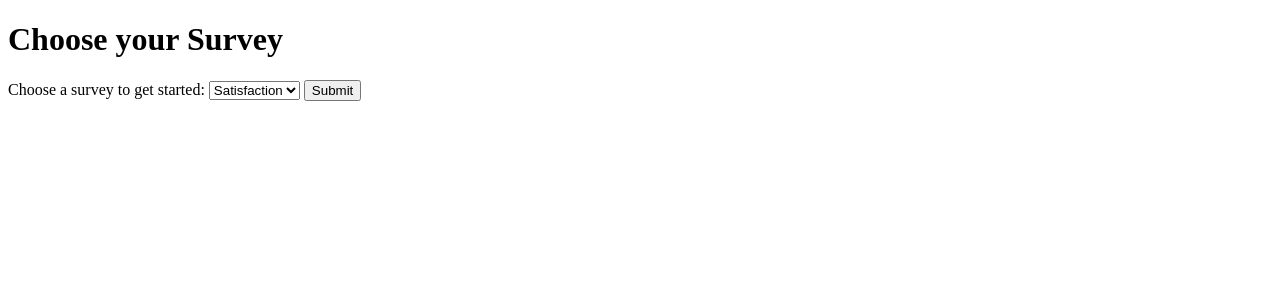
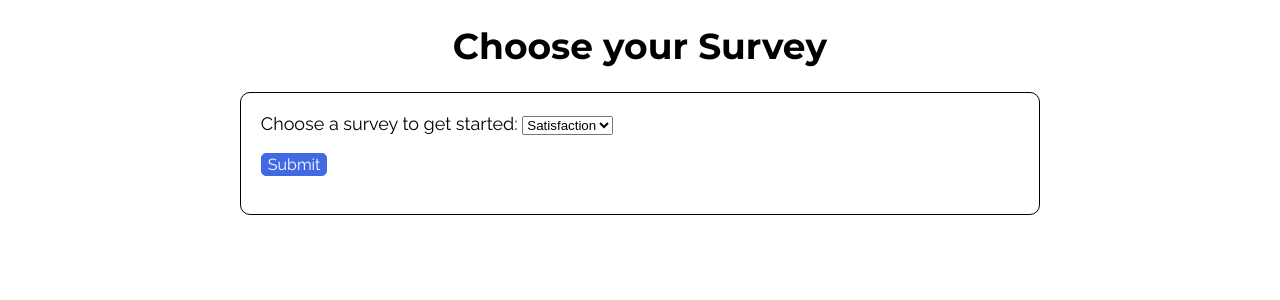
Before and after one commit to awildstone/Flask_Survey, a Flask app: page / in a window 1280 px wide. Shown: the top 300 px of the page. Run offline with Flask 2, Linux system fonts and the light colour scheme.

Commit message:
add basic styles

```diff
--- a/static/app.css
+++ b/static/app.css
@@ -1,8 +1,43 @@
+h1,
+h2 {
+	font-family: 'Montserrat', sans-serif;
+	text-align: center;
+}
+
+body {
+	font-family: 'Raleway', sans-serif;
+	font-size: 18px;
+}
+
+.container {
+	width: 60%;
+	margin: auto;
+	padding: 20px;
+	border: 1px solid black;
+	border-radius: 10px;
+}
+
 .error {
 	text-align: center;
+	margin: 20px auto 20px auto;
 	background-color: tomato;
 	font-size: 1.5rem;
 	width: 40%;
 	border: 1px solid tomato;
 	border-radius: 5px;
 }
+
+button {
+	font-family: 'Raleway', sans-serif;
+	font-size: 1rem;
+	color: white;
+	background-color: royalblue;
+	border: 1px royalblue solid;
+	border-radius: 5px;
+}
+
+button:hover {
+	cursor: pointer;
+	background-color: skyblue;
+	color: blue;
+}
--- a/templates/base.html
+++ b/templates/base.html
@@ -4,6 +4,8 @@
     <meta charset="UTF-8">
     <meta http-equiv="X-UA-Compatible" content="IE=edge">
     <meta name="viewport" content="width=device-width, initial-scale=1.0">
+    <link rel="preconnect" href="https://fonts.gstatic.com">
+    <link href="https://fonts.googleapis.com/css2?family=Montserrat:wght@400;700&family=Raleway:wght@400;700&display=swap" rel="stylesheet">
     <link rel="stylesheet" href="/static/app.css">
     <title>{% block title %}{% endblock%}</title>
 </head>
--- a/templates/choose_survey.html
+++ b/templates/choose_survey.html
@@ -11,6 +11,6 @@
                 <option value="satisfaction">Satisfaction</option>
                 <option value="personality">Personality</option>
             </select>
-        <button>Submit</button>
+        <p><button>Submit</button></p>
     </form>
 {% endblock %}
```
